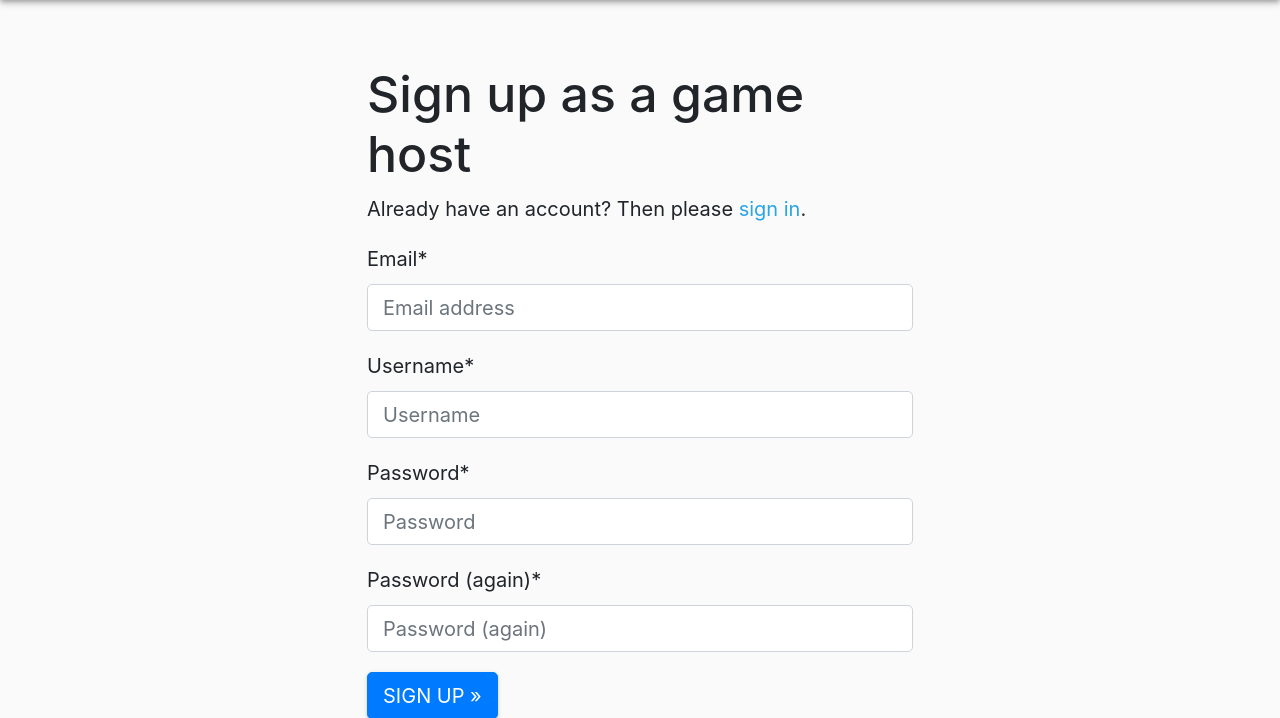
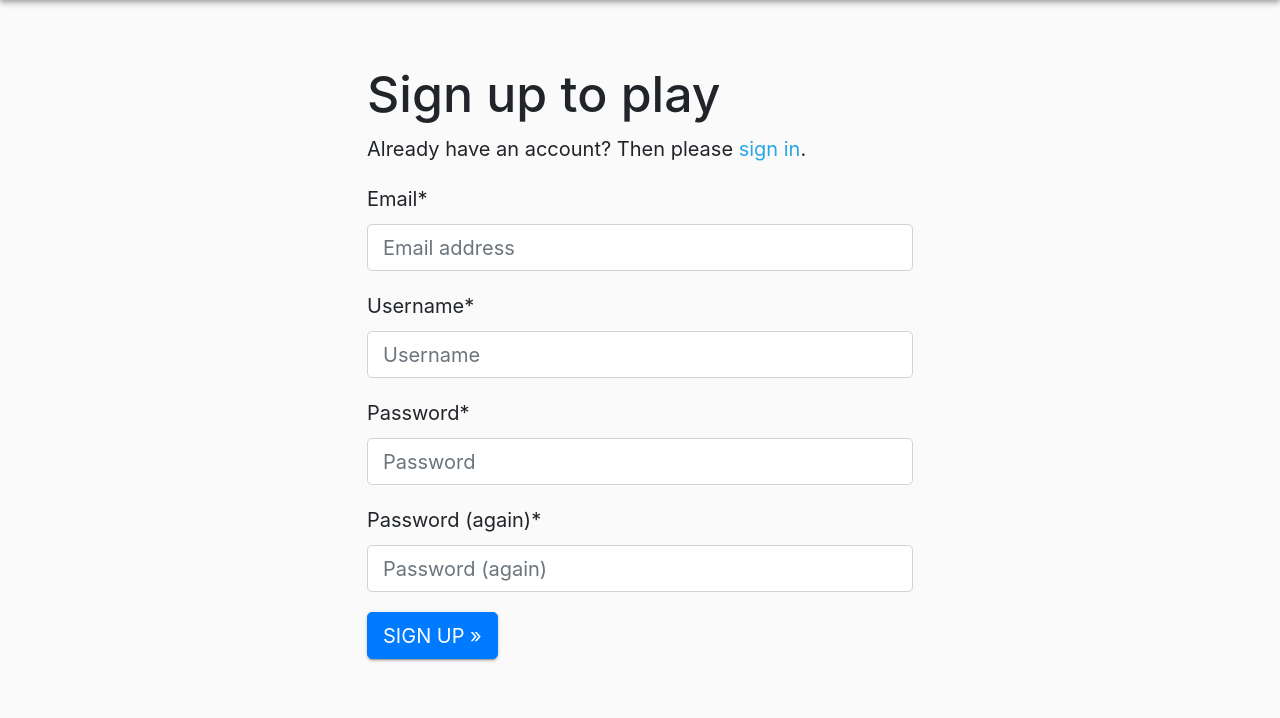
Before and after one commit to ariannedee/zoom-trivia, a Django app: page /accounts/signup/ in a window 1280 px wide. Shown: the part 67-785 px from the top of the page. After the commit the page ends 729 px from the top, so only its background shows below. Run offline with Django 5.2, Linux system fonts and the light colour scheme; parts of the project's set-up code (start-up, migrations or seed data) failed here and were passed over; some libraries are stand-ins or nearby versions.

Commit message:
Update heading

```diff
--- a/zoom_trivia/templates/account/signup.html
+++ b/zoom_trivia/templates/account/signup.html
@@ -6,7 +6,7 @@
 {% block head_title %}{% trans "Signup" %}{% endblock %}
 
 {% block inner %}
-<h1>{% trans "Sign up as a game host" %}</h1>
+<h1>{% trans "Sign up to play" %}</h1>
 
 <p>{% blocktrans %}Already have an account? Then please <a href="{{ login_url }}">sign in</a>.{% endblocktrans %}</p>
 
```
